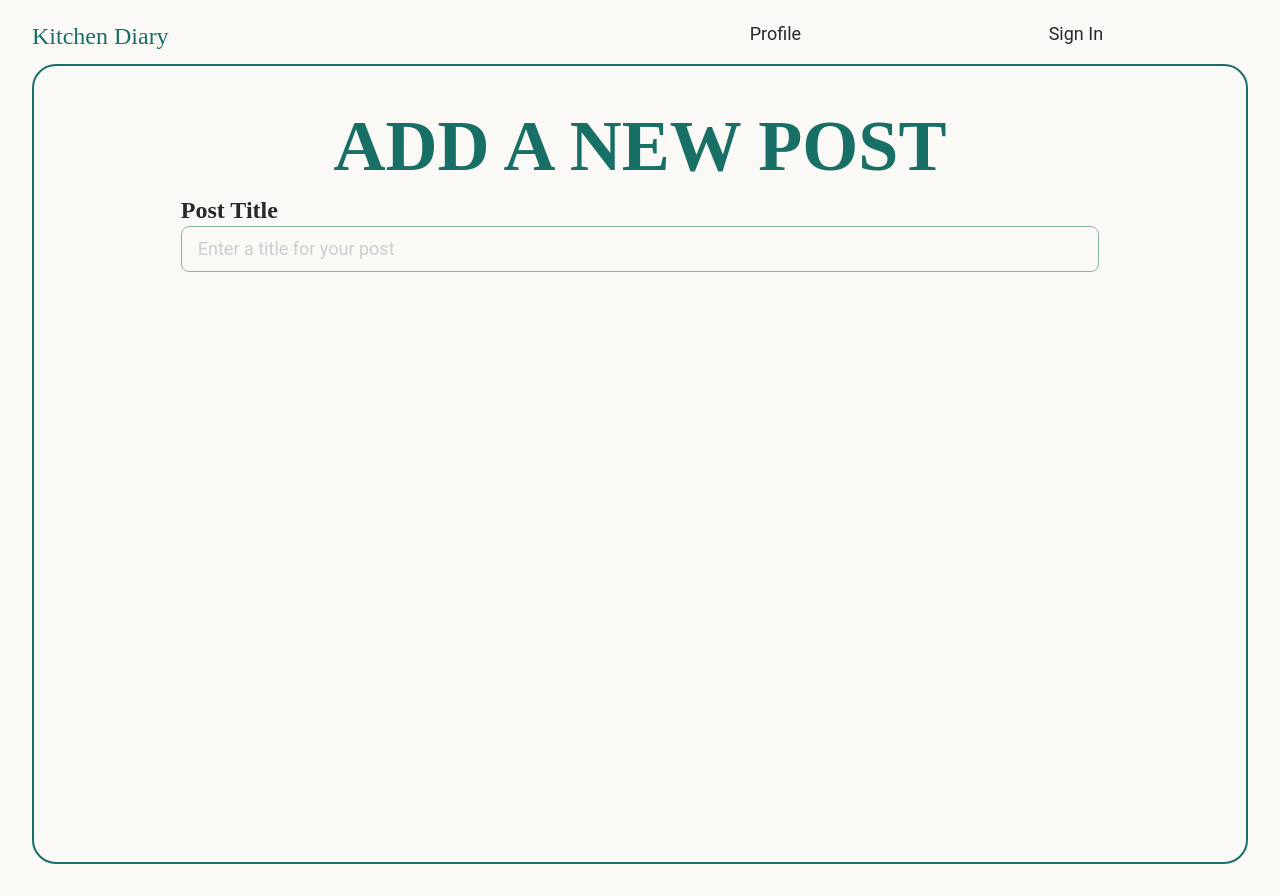
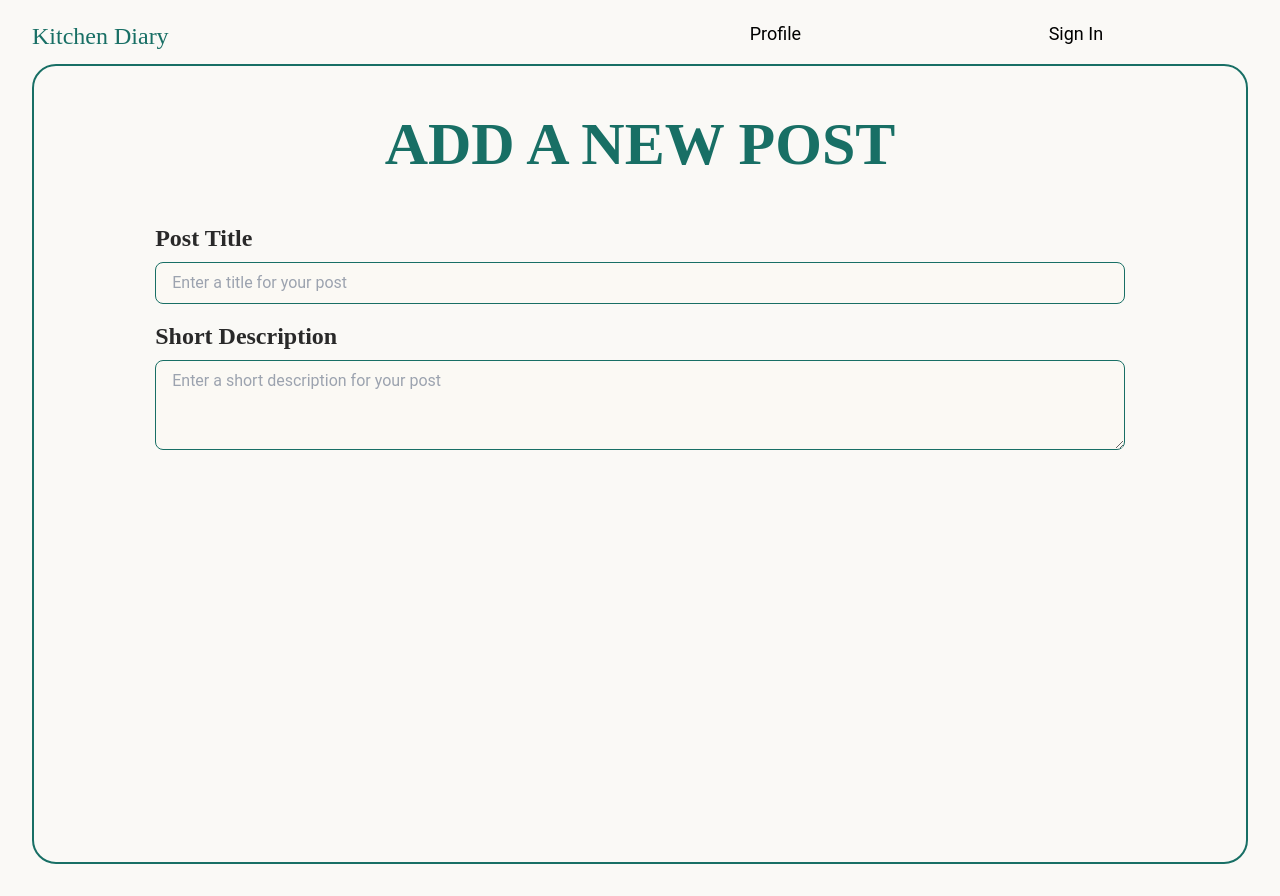
Before and after one commit to mylamthuy/recipe-sharing, a Next.js app: page /#/profile in a window 1280 px wide. Built offline with nearby package versions, Linux system fonts and the light colour scheme; no server answers.

Commit message:
Update new-post form

```diff
--- a/app/components/heading1.js
+++ b/app/components/heading1.js
@@ -1,7 +1,7 @@
 export default function Heading1({ title }) {
   return (
     <div>
-      <h1 className="text-7xl title-color font-libre-baskerville font-bold text-center my-3">
+      <h1 className="text-6xl title-color font-libre-baskerville font-bold text-center my-12">
         {title}
       </h1>
     </div>
--- /dev/null
+++ b/app/components/label.js
@@ -0,0 +1,9 @@
+export default function Label({ text }) {
+    return (
+      <div>
+        <p className="text-2xl content-color font-libre-baskerville font-bold">
+            {text}
+        </p>
+      </div>
+    );
+  }
--- a/app/components/new-post.js
+++ b/app/components/new-post.js
@@ -2,6 +2,7 @@
 import React from "react";
 import { useState } from "react";
 import Heading1 from "../components/heading1";
+import Label from "./label";
 
 export default function NewPost() {
     const [postTitle, setPostTitle] = useState("");
@@ -12,14 +13,15 @@ export default function NewPost() {
 
   return (
       <div className="flex justify-center items-center h-content">
-        <div className="w-full h-dvh border-2 border-color rounded-3xl p-8 mb-8 mx-8">
+        <div className="w-full h-dvh border-2 border-color rounded-3xl mb-8 mx-8">
             <Heading1 title='ADD A NEW POST'/>
             <div className="flex justify-center ">
             <form className="w-4/5">
             <div>
-                <label className="text-2xl text-color font-libre-baskerville font-bold">Post Title</label>
+                {/* <label className="text-2xl text-color font-libre-baskerville font-bold">Post Title</label> */}
+                <Label text='Post Title'/>
                 <input
-                    className="block w-full text-color font-roboto text-color text-lg rounded-lg py-2 pl-4 pr-2 mb-2 secondary-background-color border border-color focus:outline-none focus:shadow-inner"
+                    className="block w-full content-color font-roboto text-base rounded-lg py-2 px-4 mt-2 mb-4 secondary-background-color border border-color focus:outline-none focus:shadow-inner"
                     required
                     value={postTitle}
                     name="title"
@@ -28,6 +30,18 @@ export default function NewPost() {
                     onChange={handlePostTitleChange}
                 />
             </div>
+            <div>
+                <Label text='Short Description'/>
+                <textarea
+                    className="block w-full content-color font-roboto text-base rounded-lg py-2 px-4 mt-2 mb-4 secondary-background-color border border-color focus:outline-none focus:shadow-inner"
+                    id="short description"
+                    name="short description"
+                    rows="3"
+                    placeholder="Enter a short description for your post"
+                ></textarea>
+
+
+            </div>
             </form>
             </div>
         </div>
--- a/app/globals.css
+++ b/app/globals.css
@@ -7,7 +7,7 @@
   --background-start-rgb: 250, 249, 246;
   --background-end-rgb: 250, 249, 246;
   --title-color: 24, 111, 101; /* #186F65 */
-  --text-color: 41, 41, 41;    /* #292929 */
+  --content-color: 41, 41, 41;    /* #292929 */
   --border-color: 24, 111, 101; /* #186F65 */
   --secondary-background-color: 253, 250, 243 /* #FDFAF3 */
 }
@@ -41,8 +41,8 @@ body {
   color: rgb(var(--title-color));
 }
 
-.text-color {
-  color: rgb(var(--text-color));
+.content-color {
+  color: rgb(var(--content-color));
 }
 
 .border-color {
@@ -50,8 +50,7 @@ body {
 }
 
 .secondary-background-color {
-  background-color: rgb(var(--secondary-background-color));
-  opacity: 0.5;
+  background-color: rgba(var(--secondary-background-color), 0.5);
 }
 
 /* Fonts */
```
